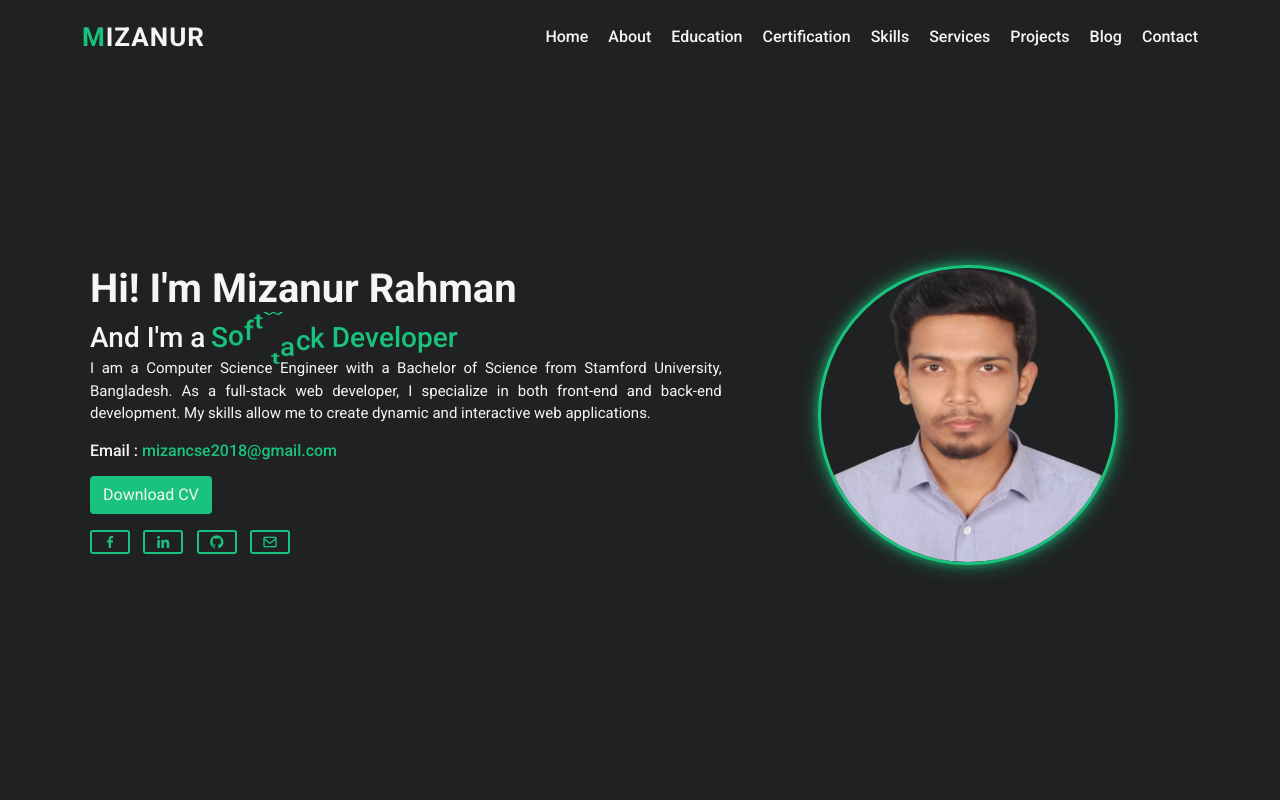
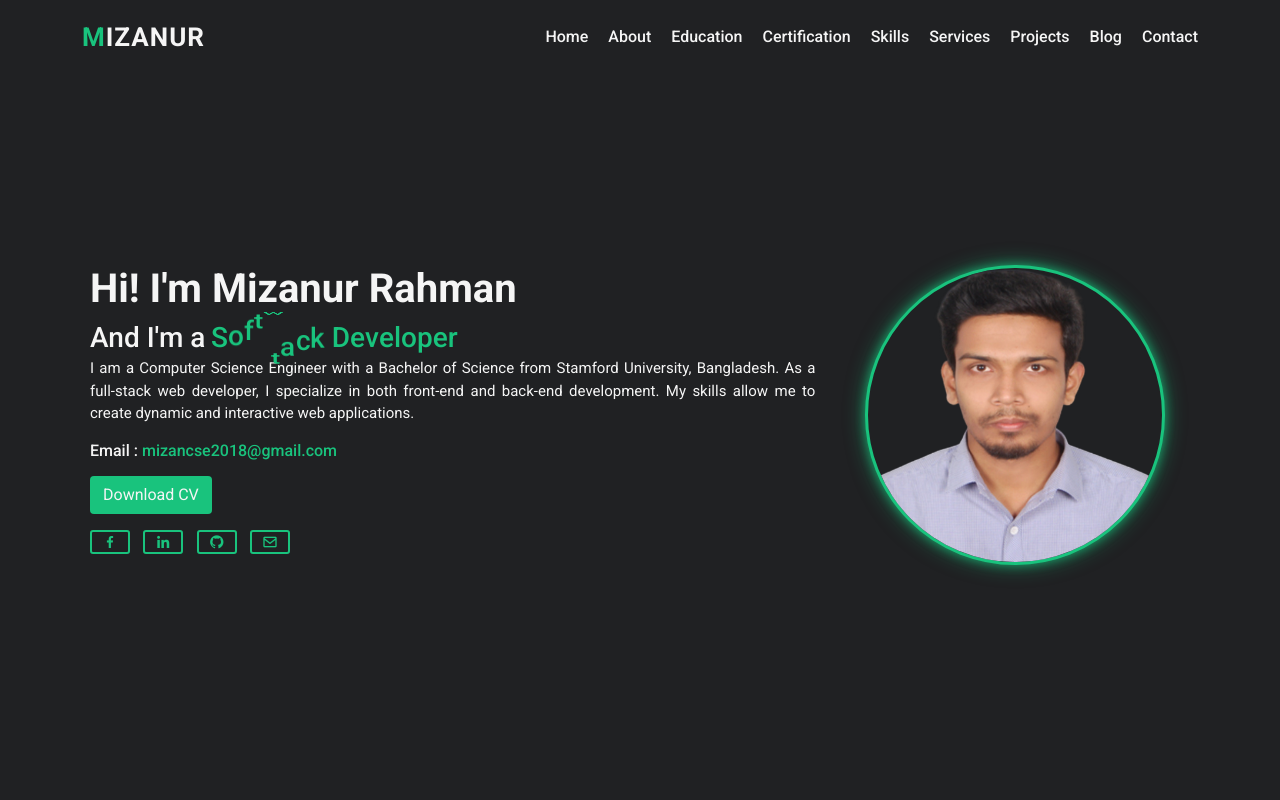
Before and after one commit to mizancse2018/portfolio, a plain HTML site: page index.html in a window 1280 px wide. Shown: the top 800 px of the page. Drawn offline with nearby package versions, Linux system fonts and the light colour scheme.

Commit message:
Update index.html

```diff
--- a/index.html
+++ b/index.html
@@ -40,7 +40,7 @@
 <section id="home" class="home">
     <div class="container">
         <div class="row px-2">
-            <div class="col-12 col-sm-12 col-md-7 col-lg-7 order-left d-flex justify-content-center">
+            <div class="col-12 col-sm-12 col-md-8 col-lg-8 order-left d-flex justify-content-center">
                 <div class="home-left">
                     <h1>Hi! I'm Mizanur Rahman</h1>
                     <div class="change-text">
@@ -65,7 +65,7 @@
                     </div>
                 </div>
             </div>
-            <div class="col-12 col-sm-12 col-md-5 col-lg-5 order-right d-flex justify-content-center">
+            <div class="col-12 col-sm-12 col-md-4 col-lg-4 order-right d-flex justify-content-center">
                 <div class="home-right">
                     <div class="img-box">
                         <img src="assets/img/profile-img.png" alt="">
```
